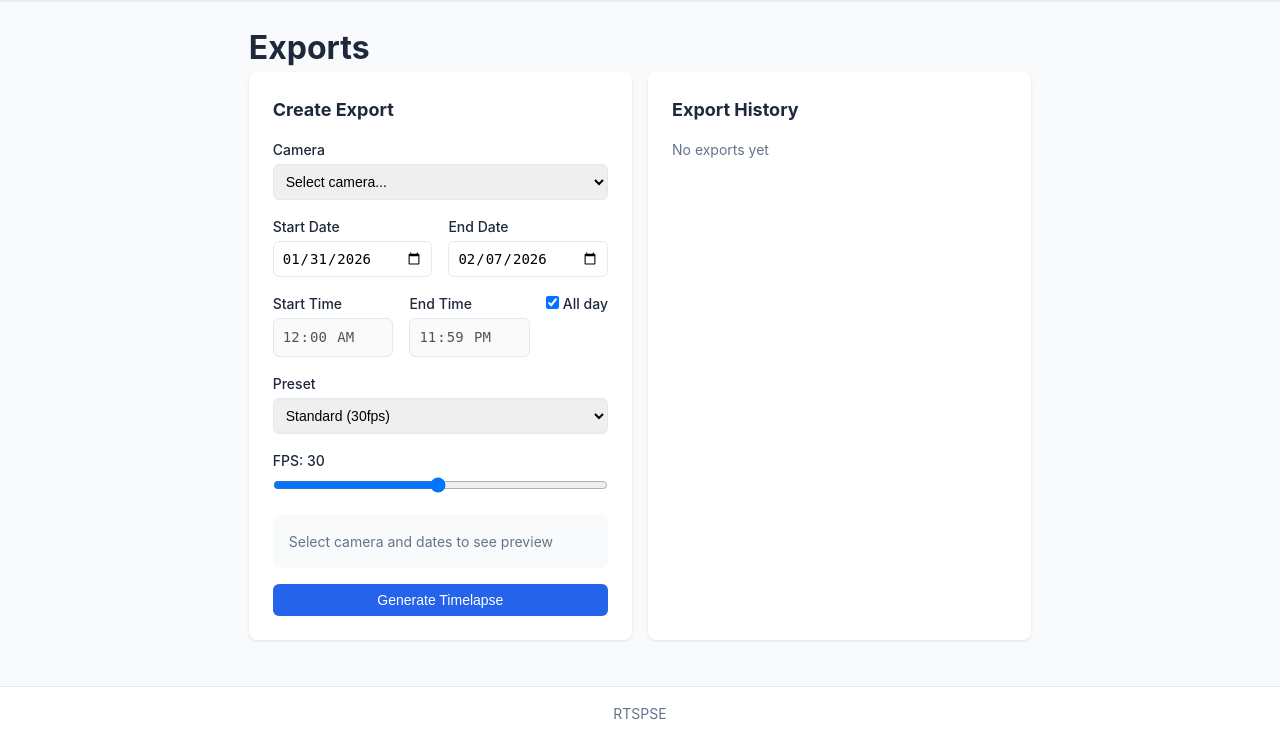
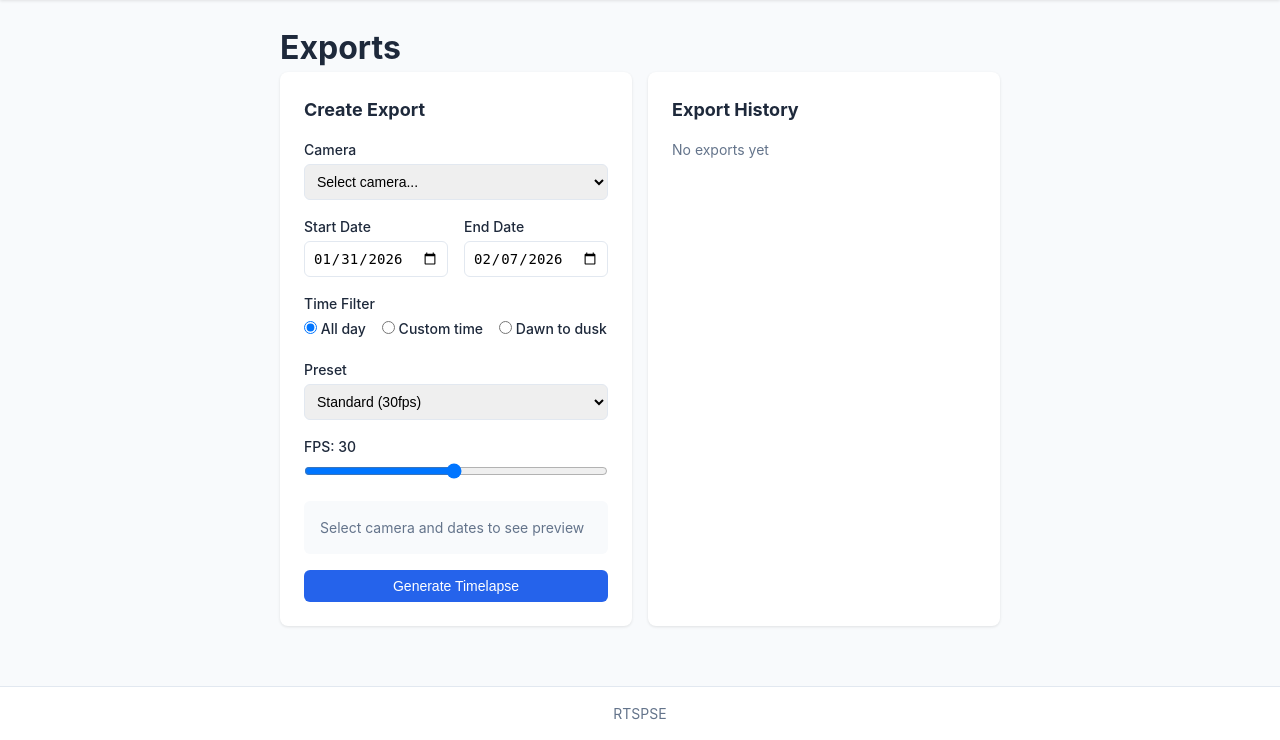
Before and after one commit to Inconel625/rtspse, a Flask app: page /exports in a window 1280 px wide. Shown: the part 60-800 px from the top of the page. Run offline with Flask 3, Linux system fonts and the light colour scheme; parts of the project's set-up code (start-up, migrations or seed data) failed here and were passed over.

Commit message:
Add dawn/dusk export filter, location search, and update README
Adds a "Dawn to dusk" option to the export time filter that computes
per-day dawn/dusk windows using the configured location, so seasonal
variation is reflected across multi-day exports. Also adds city/zip
code search (via OpenStreetMap Nominatim) to the location settings,
and improves the geolocation error message for non-HTTPS contexts.
Updates README to document all new features and API endpoints.

Co-Authored-By: Claude Opus 4.6 <noreply@anthropic.com>

```diff
--- a/src/exporter.py
+++ b/src/exporter.py
@@ -9,7 +9,7 @@ from datetime import datetime, time
 from pathlib import Path
 from typing import Optional
 
-from .models import ExportPreset, ExportHistory
+from .models import ExportPreset, ExportHistory, LocationConfig
 
 logger = logging.getLogger(__name__)
 
@@ -57,6 +57,25 @@ class Exporter:
         self.exports_path.mkdir(parents=True, exist_ok=True)
         self._active_exports: dict[str, ExportProgress] = {}
 
+    def _get_dawn_dusk_for_date(self, location: LocationConfig, date) -> Optional[tuple[time, time]]:
+        """Compute dawn and dusk times for a specific date and location."""
+        try:
+            from astral import LocationInfo
+            from astral.sun import sun
+
+            loc = LocationInfo(
+                name="configured",
+                region="",
+                timezone="UTC",
+                latitude=location.latitude,
+                longitude=location.longitude
+            )
+            s = sun(loc.observer, date=date)
+            return (s["dawn"].time(), s["dusk"].time())
+        except Exception as e:
+            logger.warning(f"Failed to compute dawn/dusk for {date}: {e}")
+            return None
+
     def generate_timelapse(
         self,
         camera: str,
@@ -65,7 +84,9 @@ class Exporter:
         preset: ExportPreset,
         output_name: Optional[str] = None,
         start_time: Optional[time] = None,
-        end_time: Optional[time] = None
+        end_time: Optional[time] = None,
+        use_dawn_dusk: bool = False,
+        location: Optional[LocationConfig] = None
     ) -> ExportHistory:
         """
         Generate a timelapse video from captures.
@@ -83,7 +104,8 @@ class Exporter:
             ExportHistory with details of the generated video
         """
         export_id = str(uuid.uuid4())[:8]
-        images = self._get_images_in_range(camera, start_date, end_date, start_time, end_time)
+        images = self._get_images_in_range(camera, start_date, end_date, start_time, end_time,
+                                           use_dawn_dusk=use_dawn_dusk, location=location)
 
         if not images:
             raise ExportError(f"No images found for {camera} in the specified date range")
@@ -121,8 +143,8 @@ class Exporter:
                 image_count=len(images),
                 duration_seconds=duration,
                 file_size_bytes=file_size,
-                start_time=start_time.strftime("%H:%M") if start_time else None,
-                end_time=end_time.strftime("%H:%M") if end_time else None
+                start_time="dawn/dusk" if use_dawn_dusk else (start_time.strftime("%H:%M") if start_time else None),
+                end_time="dawn/dusk" if use_dawn_dusk else (end_time.strftime("%H:%M") if end_time else None)
             )
 
             logger.info(
@@ -148,13 +170,25 @@ class Exporter:
         start_date: datetime,
         end_date: datetime,
         start_time: Optional[time] = None,
-        end_time: Optional[time] = None
+        end_time: Optional[time] = None,
+        use_dawn_dusk: bool = False,
+        location: Optional[LocationConfig] = None
     ) -> list[Path]:
         """Get sorted list of images within date range and optional time-of-day filter."""
         camera_dir = self.captures_path / camera
 
         if not camera_dir.exists():
             return []
+
+        # Pre-compute dawn/dusk cache per date if needed
+        dawn_dusk_cache: dict = {}
+        if use_dawn_dusk and location:
+            from datetime import timedelta
+            d = start_date.date()
+            end_d = end_date.date()
+            while d <= end_d:
+                dawn_dusk_cache[d] = self._get_dawn_dusk_for_date(location, d)
+                d += timedelta(days=1)
 
         images = []
 
@@ -165,15 +199,22 @@ class Exporter:
                 capture_time = datetime.strptime(date_str, "%Y-%m-%d_%H-%M-%S")
 
                 if start_date <= capture_time <= end_date:
-                    if start_time and end_time:
-                        t = capture_time.time()
+                    t = capture_time.time()
+
+                    if use_dawn_dusk and location:
+                        dd = dawn_dusk_cache.get(capture_time.date())
+                        if dd:
+                            dawn, dusk = dd
+                            if not (dawn <= t <= dusk):
+                                continue
+                    elif start_time and end_time:
                         if start_time <= end_time:
                             if not (start_time <= t <= end_time):
                                 continue
                         else:
-                            # Wraps midnight
                             if not (t >= start_time or t <= end_time):
                                 continue
+
                     images.append(img_path)
             except ValueError:
                 continue
@@ -248,10 +289,13 @@ class Exporter:
         end_date: datetime,
         fps: int,
         start_time: Optional[time] = None,
-        end_time: Optional[time] = None
+        end_time: Optional[time] = None,
+        use_dawn_dusk: bool = False,
+        location: Optional[LocationConfig] = None
     ) -> dict:
         """Calculate export statistics without generating."""
-        images = self._get_images_in_range(camera, start_date, end_date, start_time, end_time)
+        images = self._get_images_in_range(camera, start_date, end_date, start_time, end_time,
+                                           use_dawn_dusk=use_dawn_dusk, location=location)
 
         image_count = len(images)
         duration_seconds = image_count / fps if fps > 0 else 0
--- a/src/web/app.py
+++ b/src/web/app.py
@@ -408,10 +408,14 @@ def create_export():
     # Parse optional time-of-day filter
     start_time = None
     end_time = None
-    if data.get('start_time'):
-        start_time = datetime.strptime(data['start_time'], '%H:%M').time()
-    if data.get('end_time'):
-        end_time = datetime.strptime(data['end_time'], '%H:%M').time()
+    use_dawn_dusk = data.get('use_dawn_dusk', False)
+    if not use_dawn_dusk:
+        if data.get('start_time'):
+            start_time = datetime.strptime(data['start_time'], '%H:%M').time()
+        if data.get('end_time'):
+            end_time = datetime.strptime(data['end_time'], '%H:%M').time()
+
+    location = _config_manager.app_config.location
 
     try:
         history = _exporter.generate_timelapse(
@@ -420,7 +424,9 @@ def create_export():
             end_date=end_date,
             preset=preset,
             start_time=start_time,
-            end_time=end_time
+            end_time=end_time,
+            use_dawn_dusk=use_dawn_dusk,
+            location=location
         )
 
         _config_manager.export_history.append(history)
@@ -464,12 +470,17 @@ def calculate_export():
     # Parse optional time-of-day filter
     start_time = None
     end_time = None
-    if data.get('start_time'):
-        start_time = datetime.strptime(data['start_time'], '%H:%M').time()
-    if data.get('end_time'):
-        end_time = datetime.strptime(data['end_time'], '%H:%M').time()
+    use_dawn_dusk = data.get('use_dawn_dusk', False)
+    if not use_dawn_dusk:
+        if data.get('start_time'):
+            start_time = datetime.strptime(data['start_time'], '%H:%M').time()
+        if data.get('end_time'):
+            end_time = datetime.strptime(data['end_time'], '%H:%M').time()
 
-    info = _exporter.calculate_export_info(camera, start_date, end_date, fps, start_time, end_time)
+    location = _config_manager.app_config.location
+
+    info = _exporter.calculate_export_info(camera, start_date, end_date, fps, start_time, end_time,
+                                           use_dawn_dusk=use_dawn_dusk, location=location)
     return jsonify(info)
 
 
--- a/src/web/templates/exports.html
+++ b/src/web/templates/exports.html
@@ -27,7 +27,15 @@
                 </div>
             </div>
 
-            <div class="form-row">
+            <div class="form-group">
+                <label>Time Filter</label>
+                <div class="form-row" style="gap: 1em;">
+                    <label><input type="radio" name="time-filter" value="all_day" checked onchange="toggleTimeFilter()"> All day</label>
+                    <label><input type="radio" name="time-filter" value="custom" onchange="toggleTimeFilter()"> Custom time</label>
+                    <label><input type="radio" name="time-filter" value="dawn_dusk" onchange="toggleTimeFilter()"> Dawn to dusk</label>
+                </div>
+            </div>
+            <div id="custom-time-row" class="form-row" style="display: none;">
                 <div class="form-group">
                     <label for="export-start-time">Start Time</label>
                     <input type="time" id="export-start-time" value="00:00" onchange="updatePreview()">
@@ -36,13 +44,8 @@
                     <label for="export-end-time">End Time</label>
                     <input type="time" id="export-end-time" value="23:59" onchange="updatePreview()">
                 </div>
-                <div class="form-group">
-                    <label>
-                        <input type="checkbox" id="export-all-day" checked onchange="toggleAllDay()">
-                        All day
-                    </label>
-                </div>
             </div>
+            <div id="dawn-dusk-info" style="display: none; margin-bottom: 0.5em;" class="muted"></div>
 
             <div class="form-group">
                 <label for="export-preset">Preset</label>
@@ -117,20 +120,36 @@ document.addEventListener('DOMContentLoaded', async function() {
     document.getElementById('export-end').value = today.toISOString().split('T')[0];
 
     // Initialize time inputs state
-    toggleAllDay();
+    toggleTimeFilter();
 });
 
-function toggleAllDay() {
-    const allDay = document.getElementById('export-all-day').checked;
-    const startTime = document.getElementById('export-start-time');
-    const endTime = document.getElementById('export-end-time');
+function getTimeFilterMode() {
+    return document.querySelector('input[name="time-filter"]:checked').value;
+}
 
-    startTime.disabled = allDay;
-    endTime.disabled = allDay;
+async function toggleTimeFilter() {
+    const mode = getTimeFilterMode();
+    const customRow = document.getElementById('custom-time-row');
+    const dawnDuskInfo = document.getElementById('dawn-dusk-info');
 
-    if (allDay) {
-        startTime.value = '00:00';
-        endTime.value = '23:59';
+    customRow.style.display = mode === 'custom' ? 'flex' : 'none';
+    dawnDuskInfo.style.display = mode === 'dawn_dusk' ? 'block' : 'none';
+
+    if (mode === 'dawn_dusk') {
+        try {
+            const loc = await api.get('/settings/location');
+            if (!loc.configured) {
+                dawnDuskInfo.innerHTML = '<span class="warning">Location not configured. Please set your location in Settings first.</span>';
+                updatePreview();
+                return;
+            }
+            const times = await api.get('/sun');
+            if (times.dawn && times.dusk) {
+                dawnDuskInfo.textContent = `Today: Dawn ${times.dawn} / Dusk ${times.dusk} (varies per day in date range)`;
+            }
+        } catch (e) {
+            dawnDuskInfo.innerHTML = '<span class="warning">Could not load dawn/dusk times. Check location settings.</span>';
+        }
     }
 
     updatePreview();
@@ -195,7 +214,7 @@ async function updatePreview() {
     const startDate = document.getElementById('export-start').value;
     const endDate = document.getElementById('export-end').value;
     const fps = parseInt(document.getElementById('export-fps').value);
-    const allDay = document.getElementById('export-all-day').checked;
+    const mode = getTimeFilterMode();
 
     const preview = document.getElementById('export-preview');
 
@@ -211,9 +230,11 @@ async function updatePreview() {
         fps: fps
     };
 
-    if (!allDay) {
+    if (mode === 'custom') {
         payload.start_time = document.getElementById('export-start-time').value;
         payload.end_time = document.getElementById('export-end-time').value;
+    } else if (mode === 'dawn_dusk') {
+        payload.use_dawn_dusk = true;
     }
 
     try {
@@ -253,7 +274,7 @@ async function createExport(event) {
     const endDate = document.getElementById('export-end').value;
     const preset = document.getElementById('export-preset').value;
     const fps = parseInt(document.getElementById('export-fps').value);
-    const allDay = document.getElementById('export-all-day').checked;
+    const mode = getTimeFilterMode();
 
     const btn = document.getElementById('export-btn');
     btn.disabled = true;
@@ -269,9 +290,11 @@ async function createExport(event) {
         fps: fps
     };
 
-    if (!allDay) {
+    if (mode === 'custom') {
         payload.start_time = document.getElementById('export-start-time').value;
         payload.end_time = document.getElementById('export-end-time').value;
+    } else if (mode === 'dawn_dusk') {
+        payload.use_dawn_dusk = true;
     }
 
     try {
```
Also changed, not shown: src/web/templates/settings.html (+64 -1 lines), README.md.
